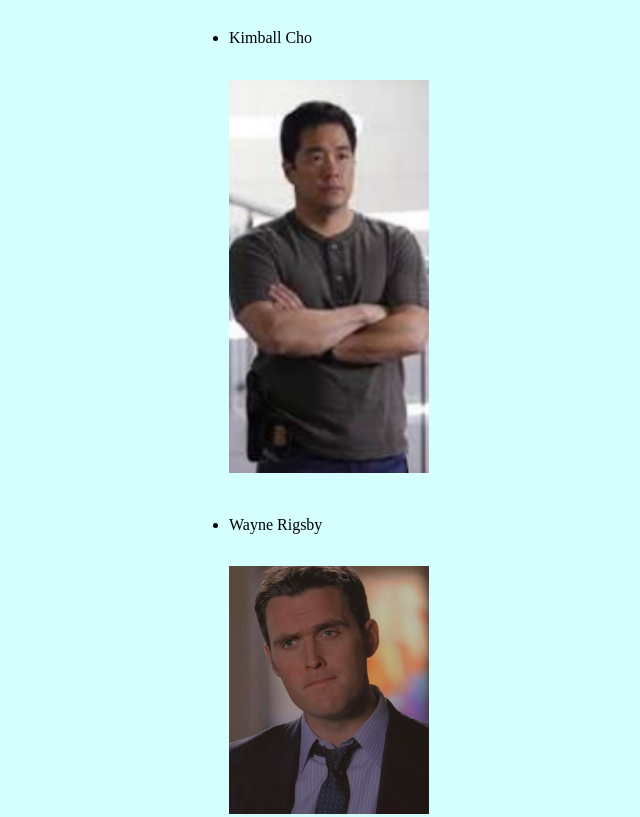
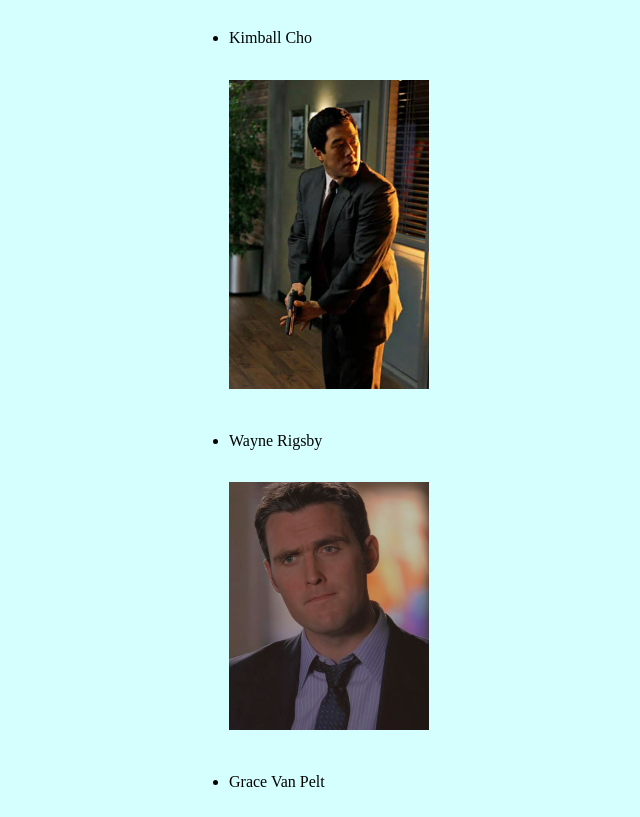
Before and after one commit to Sumi-glitch2016/Sumi-glitch2016.github.io, a plain HTML site: page mentalist.html in a window 1280 px wide. Shown: the part 1032-1849 px from the top of the page, without its empty margins (51-691 px from the left). Drawn offline with Linux system fonts and the light colour scheme.

Commit message:
Update mentalist.html

```diff
--- a/mentalist.html
+++ b/mentalist.html
@@ -33,7 +33,7 @@
     <li>Patrick Jane</li>
     <h1><img src="Screenshot 2026-11-17 15.55.55.png" width="200""></h1>
     <li>Kimball Cho</li>
-    <h1><img src="Screenshot 2026-11-17 15.53.11.png" width="200""></h1>
+    <h1><img src="Screenshot 2026-11-17 16.13.28.png" width="200""></h1>
     <li>Wayne Rigsby</li>
     <h1><img src="Screenshot 2026-11-17 15.53.46.png" width="200""></h1>
     <li>Grace Van Pelt</li>
@@ -41,6 +41,7 @@
     <li>Red John</li>
     <h1><img src="Screenshot 2026-11-16 20.32.18.png" width="200""></h1>
   </ul>
+  <h1>Stay tuned and message me if you guys want me to add a brief summary of the plot(no spoilers though)</h1>
   <p><a href="index.html">Back</a></p>
    <h2>Find me </h2>
   <p>Ps I check my email more often, if you have any complaints</p>
```
